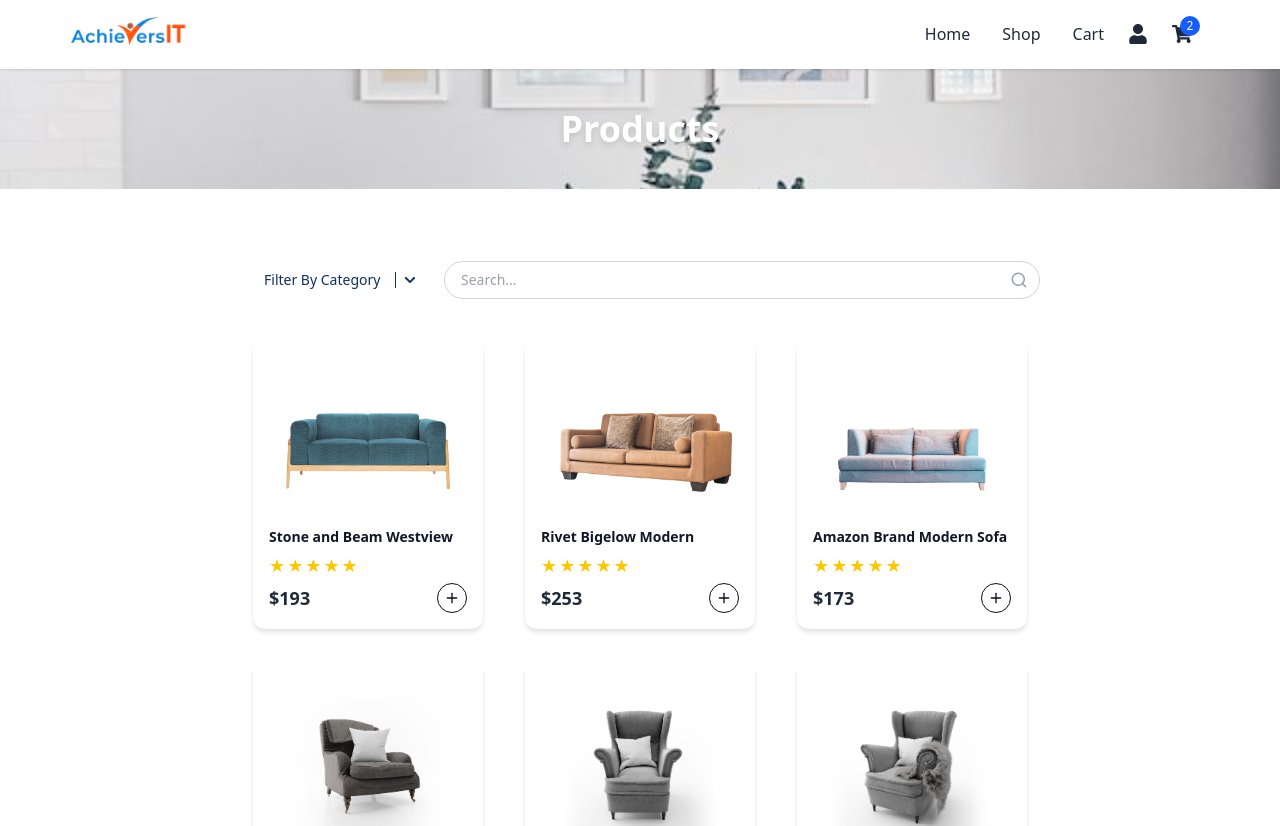
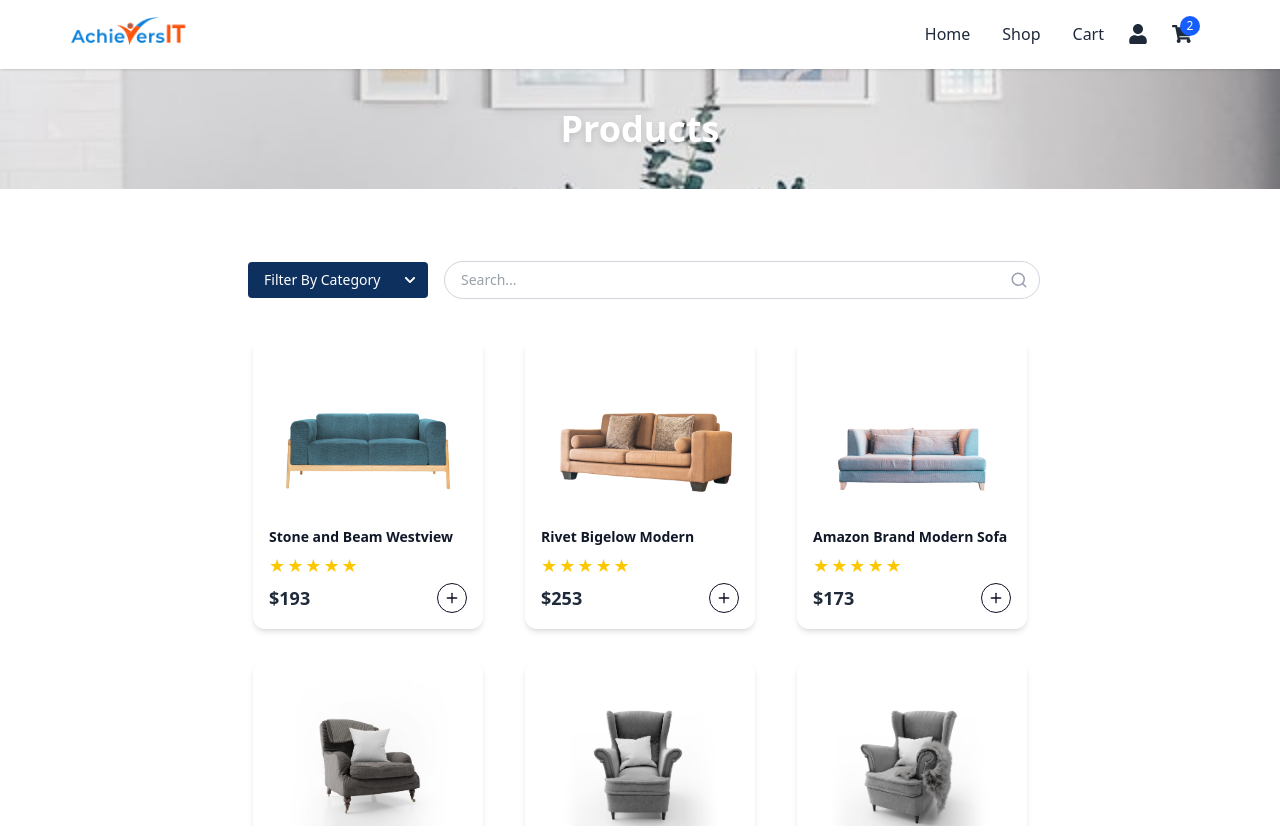
Before and after one commit to Akzh4y-ak/React-JS-project-ecommerce-, a React (Vite) app: page / in a window 1280 px wide. Shown: the top 826 px of the page. Built offline with nearby package versions, Linux system fonts and the light colour scheme.

Commit message:
made an custom dropdown component

```diff
--- a/src/components/Dropdown.jsx
+++ b/src/components/Dropdown.jsx
@@ -1,31 +1,48 @@
-import React, { useState } from "react";
+import React, { useState, useEffect, useRef } from "react";
 import { FaChevronDown } from "react-icons/fa";
 
 const categories = ["Sofa", "Chair", "Mobile", "Wireless", "Watch"];
 
-const CustomDropdown = () => {
+const CustomDropdown = ({ onSelect }) => {
   const [isOpen, setIsOpen] = useState(false);
   const [selected, setSelected] = useState("Filter By Category");
+  const dropdownRef = useRef(null);
 
   const handleSelect = (value) => {
     setSelected(value);
     setIsOpen(false);
+    if (onSelect) onSelect(value);
   };
 
+  // Close dropdown when clicking outside
+  useEffect(() => {
+    const handleClickOutside = (e) => {
+      if (dropdownRef.current && !dropdownRef.current.contains(e.target)) {
+        setIsOpen(false);
+      }
+    };
+    document.addEventListener("mousedown", handleClickOutside);
+    return () => document.removeEventListener("mousedown", handleClickOutside);
+  }, []);
+
   return (
-    <div className="relative w-full sm:w-[180px] sm:ml-2">
-      {/* Trigger Button */}
-      <div
+    <div
+      ref={dropdownRef}
+      className="relative w-full sm:w-[180px] sm:ml-2 text-sm"
+    >
+      {/* Dropdown Trigger */}
+      <button
         onClick={() => setIsOpen(!isOpen)}
-        className="bg-[#0e305e] text-white px-4 py-2 pr-10 rounded text-sm cursor-pointer flex justify-between items-center"
+        className="appearance-none w-full bg-[#0e305e] text-white rounded text-sm flex items-center justify-between focus:outline-none relative px-3 py-2 sm:px-4 sm:py-2"
+
       >
         {selected}
-        <FaChevronDown className="ml-2 text-xs" />
-      </div>
+        <FaChevronDown className="absolute right-3 text-xs pointer-events-none" />
+      </button>
 
       {/* Dropdown List */}
       {isOpen && (
-        <ul className="absolute z-10 w-full bg-white shadow-md rounded mt-1">
+        <ul className="absolute top-full left-0 w-full bg-white mt-1 rounded shadow-md z-10">
           {categories.map((category) => (
             <li
               key={category}
--- a/src/pages/Shop.jsx
+++ b/src/pages/Shop.jsx
@@ -2,6 +2,7 @@
 import { products } from "../productData/products";
 import { FiSearch } from "react-icons/fi";
 import { FaChevronDown } from "react-icons/fa";
+import Dropdown from "../components/Dropdown";
 
 const Shop = () => {
   const sofaProducts = products.filter((item) => item.category === "sofa");
@@ -24,25 +25,8 @@
           {/* 🔍 Filter + Search Row */}
           <div className="flex flex-col sm:flex-row items-center justify-start mb-10 gap-3 sm:gap-4">
             {/* Dropdown */}
-            <div className="relative w-full sm:w-[180px] sm:ml-2">
-              <select
-                className="appearance-none w-full bg-white text-[#0e305e] px-4 py-2 pr-10 rounded text-sm focus:outline-none"
-                defaultValue=""
-              >
-                <option value="" disabled hidden>
-                  Filter By Category
-                </option>
-                <option value="sofa" className="hover:bg-[#0e305e]">Sofa</option>
-                <option value="chair" className="hover:bg-[#0e305e]">Chair</option>
-                <option value="mobile" className="hover:bg-[#0e305e]">Mobile</option>
-                <option value="wireless" className="hover:bg-[#0e305e]">Wireless</option>
-                <option value="watch" className="hover:bg-[#0e305e]">Watch</option>
-              </select>
-
-              <div className="pointer-events-none absolute inset-y-0 right-0 flex items-center pr-3">
-                <div className="w-[1px] h-4 bg-[#0e305e] mr-2"></div>
-                <FaChevronDown className="text-[#0e305e] text-xs" />
-              </div>
+            <div >
+           <Dropdown/>
             </div>
 
             {/* Search Input */}
```
